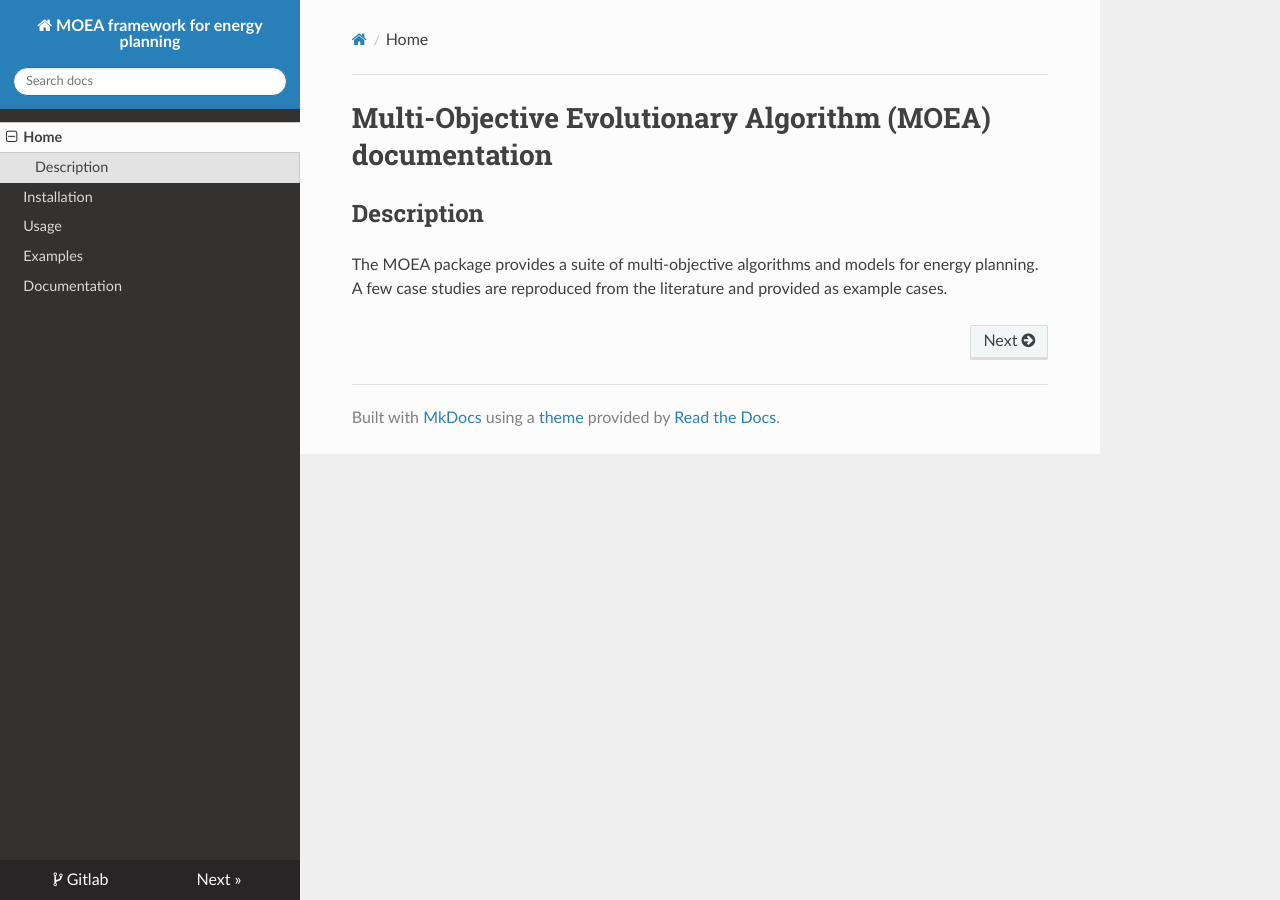
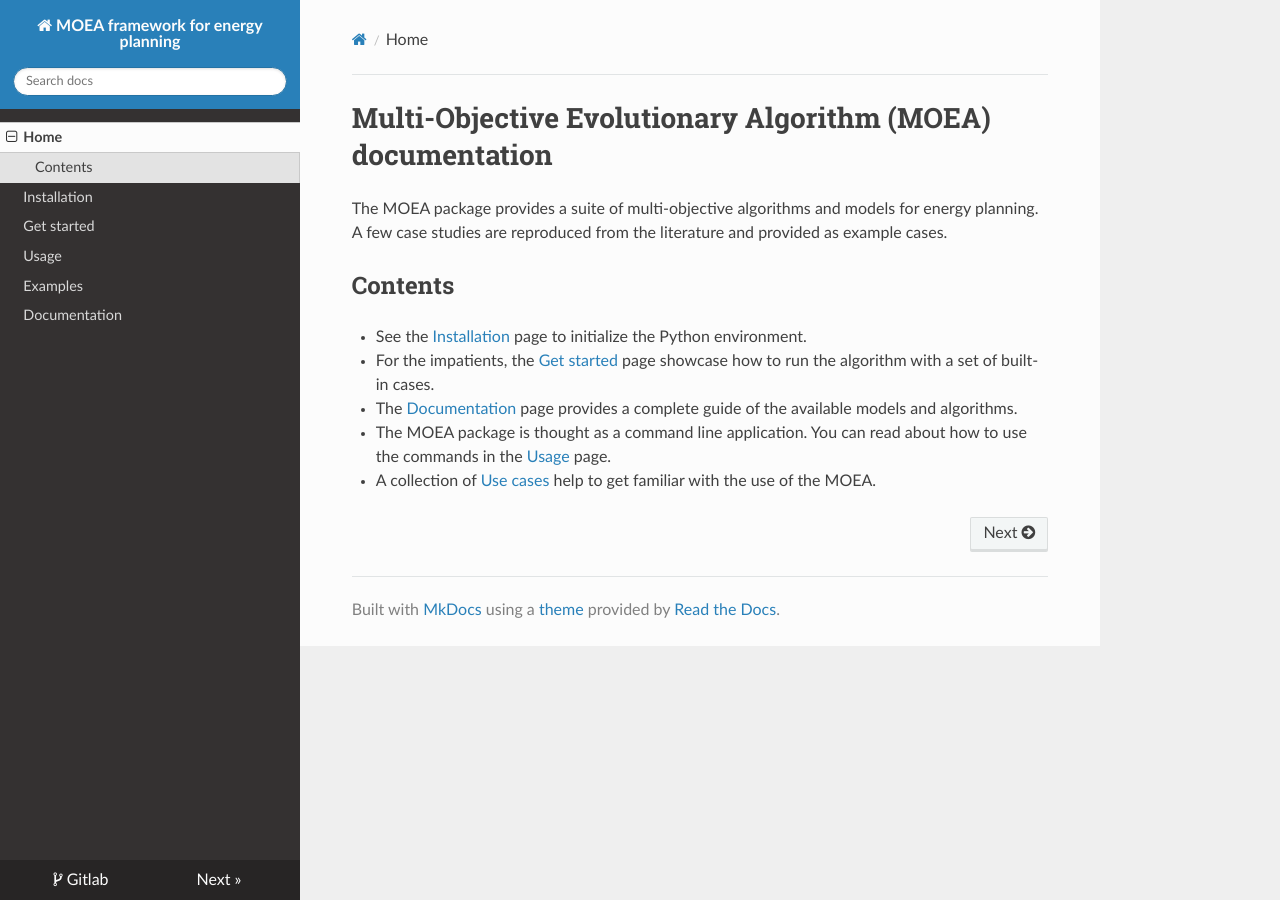
Before and after one commit to HyRES-FBK/moea, an MkDocs documentation site: the page built from docs/docs/index.md, in a window 1280 px wide. Built offline with MkDocs 1.6.1, drawn with Linux system fonts in a browser that asks for light colours; nearby versions of some CDN libraries.

Commit message:
Updated documentation.

```diff
--- a/docs/docs/index.md
+++ b/docs/docs/index.md
@@ -1,7 +1,18 @@
 # Multi-Objective Evolutionary Algorithm (MOEA) documentation
-
-## Description
 
 The MOEA package provides a suite of multi-objective algorithms and models for
 energy planning. A few case studies are reproduced from the literature and
 provided as example cases.
+
+## Contents
+
+- See the [Installation](installation.md) page to initialize the Python
+environment.
+- For the impatients, the [Get started](getting-started.md) page showcase how
+to run the algorithm with a set of built-in cases.
+- The [Documentation](documentation.md) page provides a complete guide of the
+available models and algorithms.
+- The MOEA package is thought as a command line application. You can read about
+how to use the commands in the [Usage](usage.md) page.
+- A collection of [Use cases](use-cases.md) help to get familiar with the use
+of the MOEA.
--- a/docs/mkdocs.yml
+++ b/docs/mkdocs.yml
@@ -7,6 +7,7 @@ theme:
 nav:
   - Home: index.md
   - Installation: installation.md
+  - Get started: getting-started.md
   - Usage: usage.md
   - Examples: use-cases.md
   - Documentation: documentation.md
--- a/environment.yml
+++ b/environment.yml
@@ -16,7 +16,7 @@ dependencies:
   - numpy
   - pandas
   - mkdocstrings
-  - mkdocstrings-pytho
+  - mkdocstrings-python
   - pip:
     - python-dotenv
     - pymoo
```
